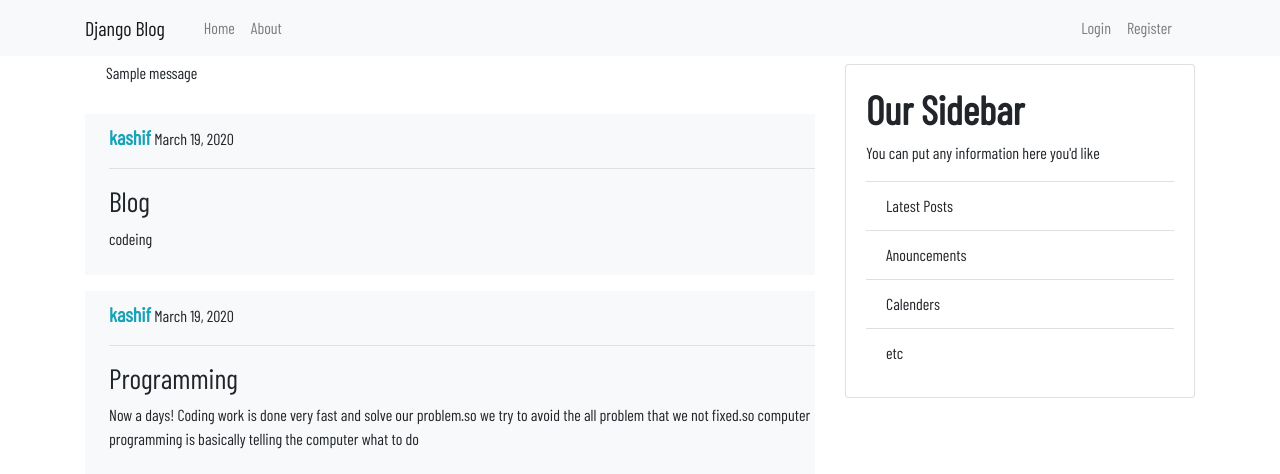
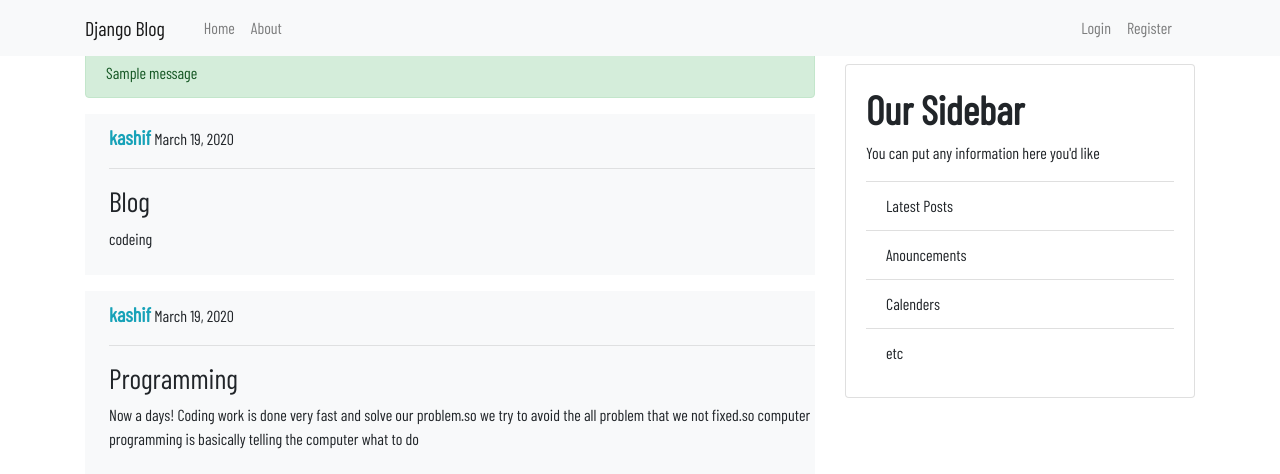
Before and after one commit to Kashif1Naqvi/Blog-Django, a Django app: page / in a window 1280 px wide. Shown: the top 474 px of the page. Run offline with Django 3.2, Linux system fonts and the light colour scheme; data comes from the database, SQL or seed files in the repository; both versions use the stored data as it was after the commit; one stand-in notice (Sample message) is shown; some libraries are stand-ins or nearby versions.

Commit message:
fix more bugs

```diff
--- a/blog/templates/blog/base.html
+++ b/blog/templates/blog/base.html
@@ -51,7 +51,7 @@
       <div class="row">
         <div class="col-12 col-sm-8 col-md-8 col-lg-8 col-xl-8 ">
           {% for message in messages %}
-            <div class="alert alert-{{messages.tags}}" >{{message}}</div>
+            <div class="alert alert-{{message.tags}}" >{{message}}</div>
           {% endfor %}
           {% block content %} {% endblock content %}
 
--- a/users/views.py
+++ b/users/views.py
@@ -6,6 +6,7 @@ def register(request):
     if request.method == 'POST':
       form = UserCreationForm(request.POST)
       if form.is_valid():
+        form.save()
         username = form.cleaned_data.get('username')
         messages.success(request,f"Acount is created for {username}")
         return redirect('blog-home')
```
Also changed, not shown: db.sqlite3.
